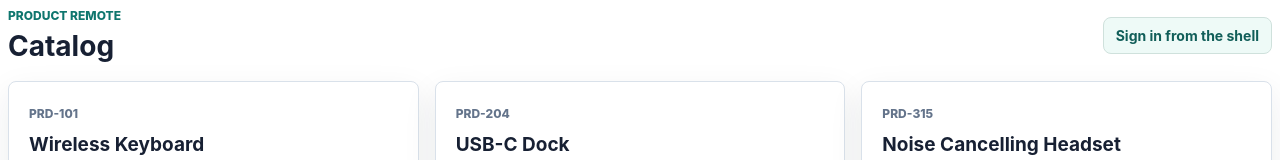
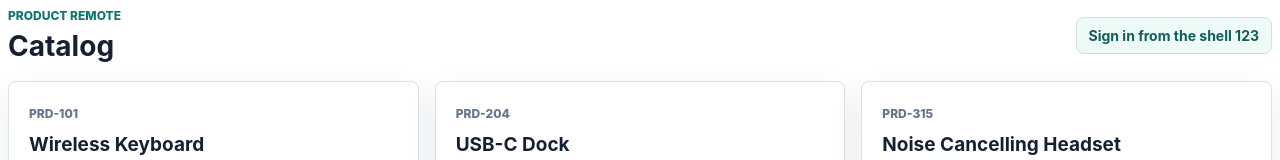
Before and after one commit to skanzariya0493/microfrontend-demo, an Angular app in the folder product/: page / in a window 1280 px wide. Shown: the top 160 px of the page. Built offline with nearby package versions, Linux system fonts and the light colour scheme.

Commit message:
test add yml file

```diff
--- a/product/src/app/app.html
+++ b/product/src/app/app.html
@@ -8,7 +8,7 @@
       @if (userName()) {
         Signed in as {{ userName() }}
       } @else {
-        Sign in from the shell
+        Sign in from the shell 123
       }
     </div>
   </div>
```
